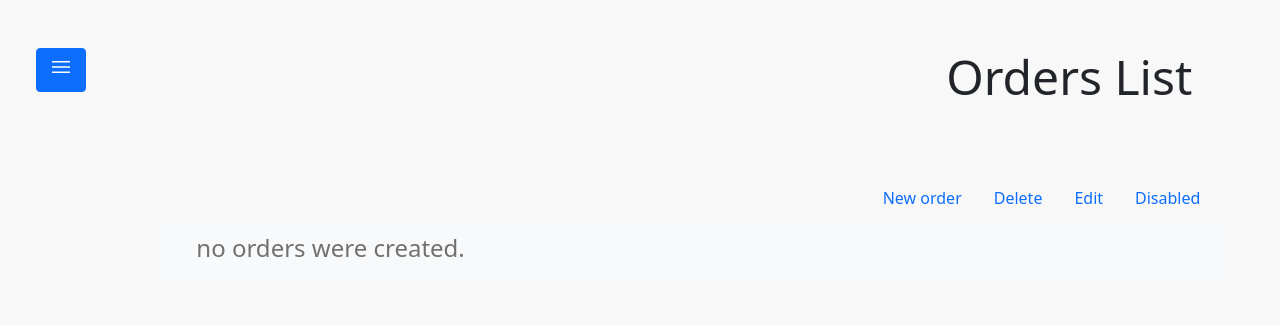
After one commit to carlosealves2/desafioDev, a Django app: page /orders/ in a window 1280 px wide. The commit adds this page. Shown: the top 325 px of the page. Run offline with Django 3.2, Linux system fonts and the light colour scheme; data that the repository does not hold is empty.

Commit message:
view to list orders created not finished, view to create order created, not finished

```diff
--- a/core/orders/models.py
+++ b/core/orders/models.py
@@ -16,7 +16,7 @@ class Product(models.Model):
     product_situation = models.CharField(_("Product situation"), choices=SITUATION, max_length=2)
 
     def __str__(self):
-        return f"<Product: name: {self.name}, stock: {self.quantity_stock}, situation: {self.product_situation}>"
+        return f"<Product: name: {self.name}, stock: {self.quantity_stock}, situation: {self.get_product_situation_display()}>"
 
     def save(self, force_insert=False, force_update=False, using=None,
              update_fields=None):
@@ -56,3 +56,6 @@ class Order(models.Model):
     def __str__(self):
         return f"<Order, product: {self.product}, quantity: {self.quantity}, " \
                f"unitary value: {self.unitary_value}, status: {self.order_situation}>"
+
+    def get_absolute_url(self):
+        return reverse("app:order_detail", kwargs={"pk": self.pk})
--- a/core/orders/urls.py
+++ b/core/orders/urls.py
@@ -9,4 +9,10 @@ urlpatterns = [
     path('product/<int:pk>', ProductUpdateView.as_view(), name="product_update"),
     path('new-product/', CreateProductView.as_view(), name="new_product"),
     path('product-detail/<int:pk>', ProductDetailView.as_view(), name="product_detail"),
+
+    #order routes
+    path('orders/', ListOrders.as_view(), name="orders"),
+    path('order/<int:pk>', DetailOrder.as_view(), name="order_detail"),
+    path('new-order/', create_order, name="new_order"),
+
 ]
--- a/core/orders/views.py
+++ b/core/orders/views.py
@@ -2,16 +2,17 @@ import json
 
 from django.core.exceptions import ObjectDoesNotExist
 from django.forms.models import model_to_dict
+from django.http import HttpResponse
 from django.shortcuts import render
-from django.views.generic import CreateView, DetailView, UpdateView
+from django.views.generic import CreateView, DetailView, UpdateView, ListView
 
 from rest_framework.authentication import TokenAuthentication
 from rest_framework.decorators import api_view, authentication_classes, permission_classes
 from rest_framework.permissions import IsAuthenticated
 from rest_framework.response import Response
 
-from .models import Product
-from .forms import ProductForm
+from .models import Product, Order
+from .forms import ProductForm, OrderForm
 
 
 # Create your views here.
@@ -98,6 +99,30 @@ class CreateProductView(CreateView):
 class ProductDetailView(DetailView):
     model = Product
 
+
 class ProductUpdateView(UpdateView):
     model = Product
     form_class = ProductForm
+
+
+class ListOrders(ListView):
+    model = Order
+    context_object_name = "order_list"
+
+
+def create_order(request):
+    if request.method == "POST":
+        form = OrderForm(request.POST)
+        if form.is_valid():
+            product: Product = form.cleaned_data['product']
+            want_qtd = form.cleaned_data['quantity']
+            if product.product_situation == 'un':
+                return HttpResponse(form.cleaned_data)
+            form.save()
+    else:
+        return render(request, 'orders/order_form.html', {
+            'form': OrderForm()
+        })
+
+class DetailOrder(DetailView):
+    model = Order
--- a/core/static/assets/css/global.css
+++ b/core/static/assets/css/global.css
@@ -5,7 +5,6 @@
 }
 body {
   background-color: #f8f8f8;
-  overflow: hidden;
 }
 footer {
   position: absolute;
--- a/core/static/assets/js/auth.js
+++ b/core/static/assets/js/auth.js
@@ -1,4 +1,5 @@
-let form = document.querySelector("form#frm_login").addEventListener('submit', login)
+document.querySelector("form#frm_login").addEventListener('submit', login)
+document.querySelector("form#frm_register").addEventListener('submit', register)
 function login(e) {
     e.preventDefault()
 
@@ -109,3 +110,32 @@ function handle_menu(is_auth) {
         }
     }
 }
+
+function register(e) {
+    e.preventDefault()
+    let form_data = new FormData(e.target)
+    let values = JSON.stringify(Object.fromEntries(form_data.entries()))
+    console.log(values)
+
+    fetch('/auth/users/',{
+        method: 'POST',
+        headers: {
+            'Content-Type': 'application/json',
+        },
+        body: values
+    })
+    .then(data => {
+        if (data.status === 201) {
+            var auth_modal_ele = document.querySelector("#authModal")
+        var modal = bootstrap.Modal.getInstance(auth_modal_ele)
+        modal.hide()
+
+        ToastNotification('Register', "Success, now make login to use recurses!")
+        } else {
+            alert('Failure to register new user')
+        }
+    })
+    .catch(err => {
+        console.error(err)
+    })
+}
--- a/core/templates/base.html
+++ b/core/templates/base.html
@@ -67,7 +67,7 @@
                 class="list-group-item list-group-item-action"
                 >Products</a
               >
-              <a href="#" class="list-group-item list-group-item-action"
+              <a href="{% url 'app:orders' %}" class="list-group-item list-group-item-action"
                 >Order</a
               >
               <a
@@ -184,7 +184,7 @@
                 role="tabpanel"
                 aria-labelledby="register-tab"
               >
-                <form action="" method="post" class="mx-3 my-3">
+                <form id="frm_register" action="" method="post" class="mx-3 my-3">
                   <!-- form register -->
                   <div class="mb-3 row">
                     <label
@@ -196,7 +196,8 @@
                       <input
                         type="text"
                         class="form-control"
-                        id="registerStaticEmail"
+                        id="email"
+                        name="email"
                       />
                     </div>
                   </div>
@@ -210,7 +211,8 @@
                       <input
                         type="text"
                         class="form-control"
-                        id="registerStaticUsername"
+                        id="username"
+                        name="username"
                       />
                     </div>
                   </div>
@@ -225,20 +227,22 @@
                         type="password"
                         class="form-control"
                         id="registerInputPassword"
+                        name="password"
                       />
                     </div>
                   </div>
-                  <!-- form register -->
-                </form>
                   <div class="d-grid gap-2">
                     <button
                       id="btn_register_handle"
-                    type="button"
+                      type="submit"
                       class="btn btn-primary"
                     >
                       Register
                     </button>
                   </div>
+                  <!-- form register -->
+                </form>
+
               </div>
             </div>
           </div>
--- /dev/null
+++ b/core/templates/orders/order_list.html
@@ -0,0 +1,55 @@
+{% extends 'base.html' %} {% block content %}
+<div class="container">
+  <div class="display-5 mx-5 my-5 text-end">Orders List</div>
+  <div class="row justify-content-center px-4 py-4">
+    <ul class="nav justify-content-end">
+      <li class="nav-item">
+        <a class="nav-link active" href="{% url 'app:new_order' %}">New order</a>
+      </li>
+      <li class="nav-item">
+        <a class="nav-link" href="#">Delete</a>
+      </li>
+      <li class="nav-item">
+        <a class="nav-link" href="#">Edit</a>
+      </li>
+      <li class="nav-item">
+        <a class="nav-link" href="#"
+          >Disabled</a
+        >
+      </li>
+    </ul>
+    <table class="table">
+      {% if order_list|length > 0 %}
+      <thead>
+        <tr>
+          <th scope="col">id</th>
+          <th scope="col">Product</th>
+          <th scope="col">Quantity</th>
+          <th scope="col">Unit. value</th>
+          <th scope="col">Total value</th>
+          <th scope="col">Details</th>
+        </tr>
+      </thead>
+      <tbody>
+        {% for order in order_list %}
+        <tr>
+          <th scope="row">{{ order.id }}</th>
+          <td>{{ order.product.name }}</td>
+          <td>{{ order.quantity }}</td>
+          <td>{{ order.unitary_value }}</td>
+        </tr>
+        {% endfor %}
+      </tbody>
+    </table>
+    {% else %}
+    <nav class="navbar navbar-light bg-light">
+      <div class="container-fluid">
+        <span class="navbar-text">
+          <h4>no orders were created.</h4>
+        </span>
+      </div>
+    </nav>
+    {% endif %}
+  </div>
+</div>
+{% endblock content %}
```
Also changed, not shown: core/orders/forms.py (+14 -1 lines), core/templates/orders/order_form.html (added, +24 -0 lines). Lines whose indentation alone changed are shown as unchanged.
